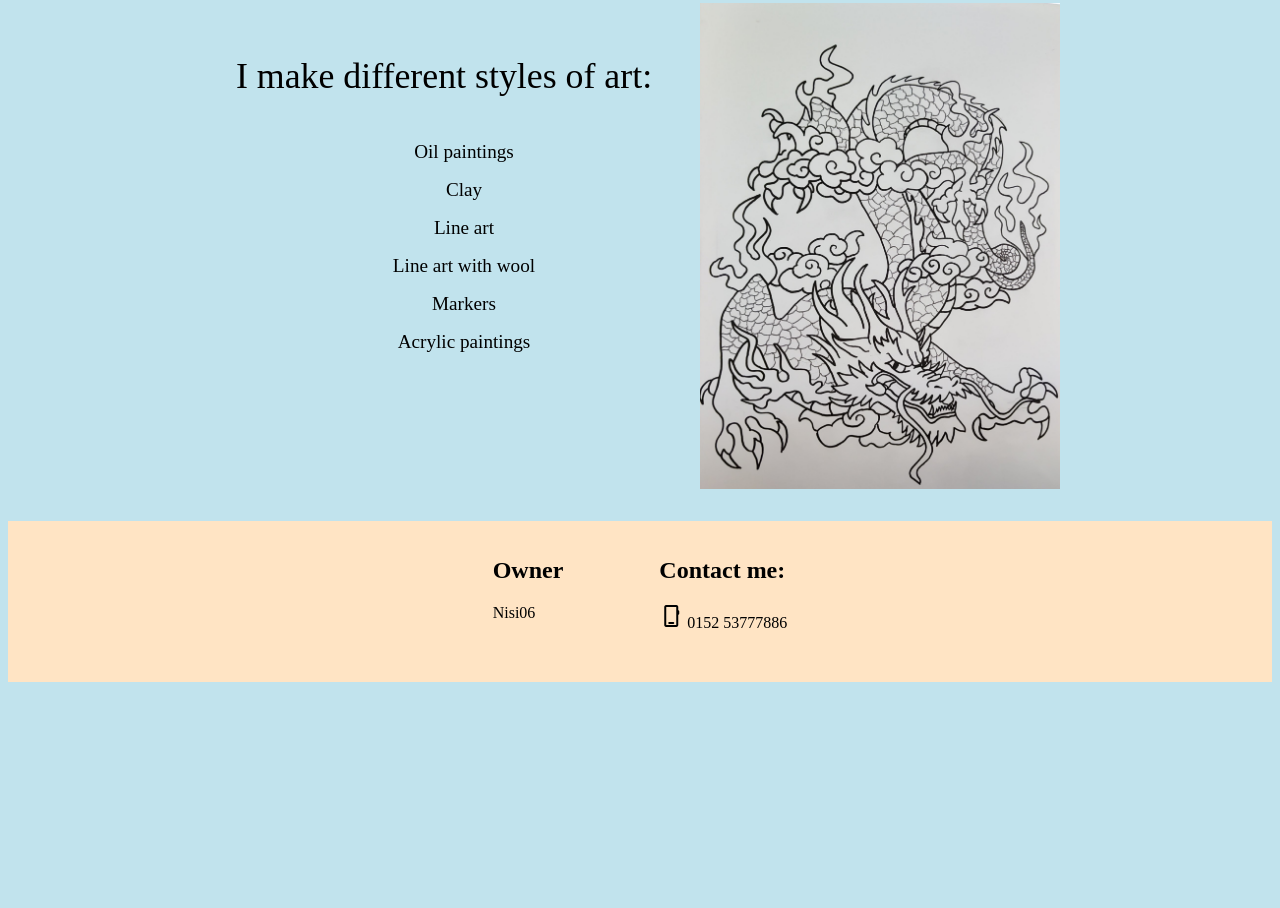
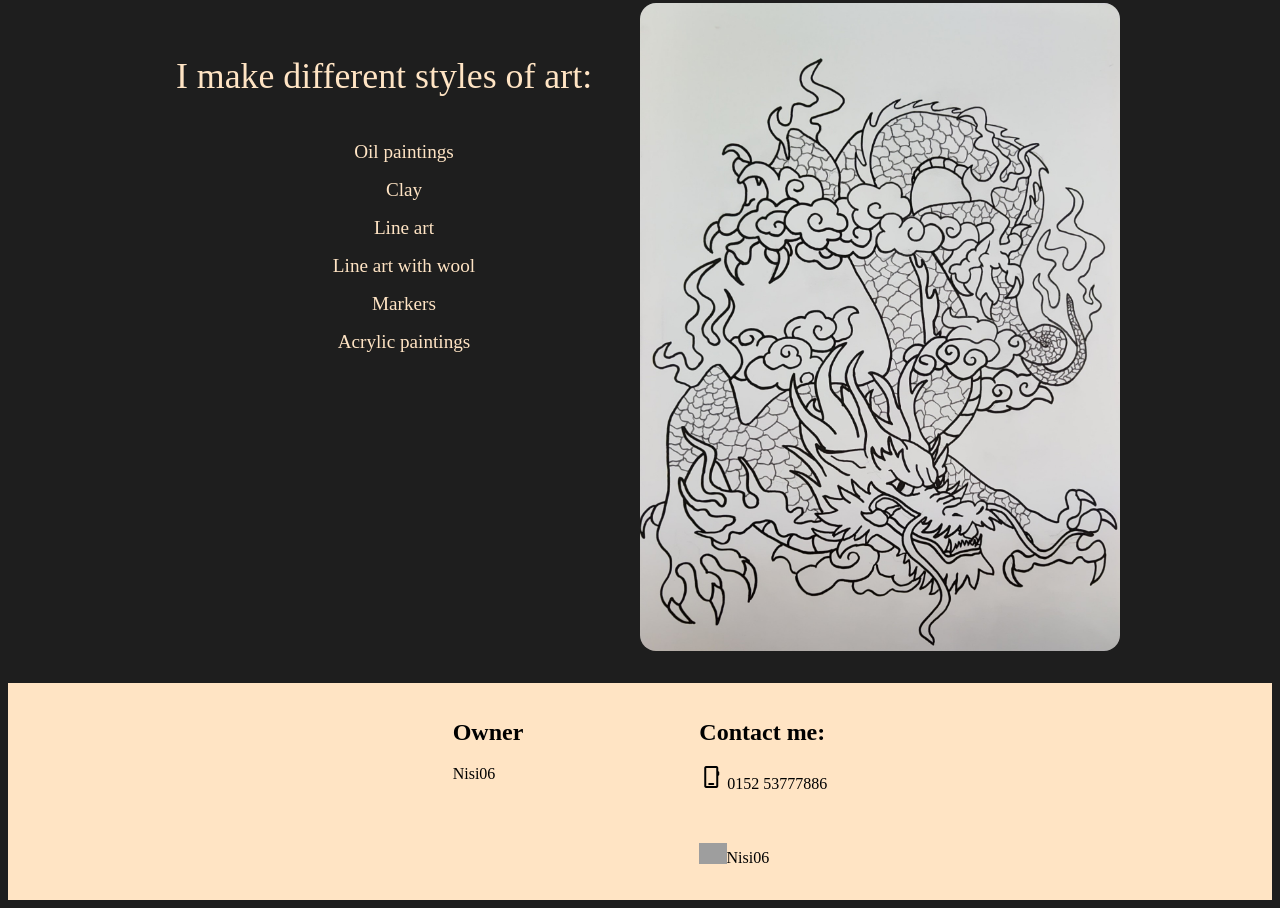
Before and after one commit to Nisi06/nisis-gallery, a plain HTML site: page index.html in a window 1280 px wide. Shown: the part 609-1517 px from the top of the page. Before the commit the page ends 1299 px from the top, so only its background shows below. Drawn offline with nearby package versions, Linux system fonts and the light colour scheme; grey boxes are pictures that could not be loaded.

Commit message:
Changed background color and edited CSS Style

```diff
--- a/gallery/style.css
+++ b/gallery/style.css
@@ -1,8 +1,8 @@
 body {
-    background-color: #c1e3ed;
+    background-color: rgb(30, 30, 30);
 }
 .header-g {
-    background-image: url("../img/background-klein.jpg");
+    background: url("../img/background-klein.jpg") no-repeat center/cover;
     height: 25rem;
 }
 .logo-g {
@@ -55,6 +55,10 @@ body {
     text-shadow: 3px 2px black;
     text-decoration: underline;
     padding: 1rem;
+    background-color: rgba(30, 30, 30, 0.5);
+    border-radius: 1rem;
+    width:  18rem;
+    text-align: center;
 }
 @media (max-width: 270px) {
     .headline-g h1 {
@@ -68,8 +72,8 @@ body {
 }
 .sub-heading h1, .sub-heading1 h1, .sub-heading2 h1, .sub-heading3 h1, .sub-heading4 h1 {
     text-decoration: underline;
-    color: bisque;
-    background-color: black;
+    color: black;
+    background-color: bisque;
     border-radius: 1rem;
     padding: 0.5rem 0;
     font-size: clamp(1.5rem, 3vw, 4rem);
@@ -104,20 +108,13 @@ body {
         color:black;
     }
 }
-.pics {
-    width: 300px;
+.pics, .pics1, .pics2 {
+    width: 45%;
+    max-width: 300px;
     max-height: 400px;
     padding: 0.5rem 1rem;
 }
-.pics1 {
-    width: 300px;
-    max-height: 300px;
-    padding: 0.5rem 1rem;
-}
-.pics2 {
-    width: 400px;
-    max-height: 300px;
-}
+
 @media (max-width: 450px) {
     .pics, .pics1, .pics2, .pics3 {
         width: 100px;
@@ -135,6 +132,7 @@ body {
     color: black;
     display: flex;
     justify-content: center;
+    gap: 3rem;
 }
 .me {
     padding: 1rem 3rem;
@@ -152,3 +150,6 @@ body {
         padding: 1rem;
     }
 }
+.github-logo {
+    width: 1.7rem;
+}
--- a/index.html
+++ b/index.html
@@ -78,6 +78,7 @@
                 phone_iphone</span>
             0152 53777886</p>
             <br>
+            <p><img class="github-logo" src="https://img.icons8.com/ios-glyphs/30/github.png" alt="github"/>Nisi06</p>
 
         </div>
 
--- a/stylesheet.css
+++ b/stylesheet.css
@@ -1,8 +1,8 @@
 body {
-    background-color: #c1e3ed;
+    background-color: rgb(30, 30, 30);
 }
 .header {
-    background-image: url("img/background-klein.jpg");
+    background: url("img/background-klein.jpg") no-repeat center center/cover;
     height: 30rem;
 }
 
@@ -99,13 +99,14 @@ body {
     text-decoration: none;
     font-size: clamp(3rem, 6.3vw, 6rem);
     padding: 0rem 1rem 0 1rem;
+    color: bisque;
 }
 .home-content a:visited {
-    color:black;
+    color: bisque;
 }
 .home-content a:hover {
-    background-color: black;
-    color: bisque;
+    background-color: bisque;
+    color: black;
     border-radius: 1rem;
 }
 @media (max-width: 240px) {
@@ -121,16 +122,21 @@ body {
     padding: 1rem;
 }
 .home-sections img{
-    width: 30%;
+    width: 40%;
+    height: auto;
+    border-radius: 1rem;
 }
 .text {
     padding: 1rem 3rem 1rem 1rem;
+    color: bisque;
+    justify-content: center;
+    align-items: center;
 }
 .text p {
     font-size: clamp(1.2rem, 2.8vw, 2.5rem);
 }
 .paintings ul {
-    list-style-type: none;
+    list-style: none;
 }
 .text li {
     font-size: 1.2rem;
@@ -145,6 +151,7 @@ body {
     color: black;
     display: flex;
     justify-content: center;
+    gap: 5rem;
 }
 .me {
     padding: 1rem 3rem;
@@ -162,3 +169,6 @@ body {
         padding: 1rem;
     }
 }
+.github-logo {
+    width: 1.7rem;
+}
```
Also changed, not shown: gallery/index.html (+1 -0 lines).
